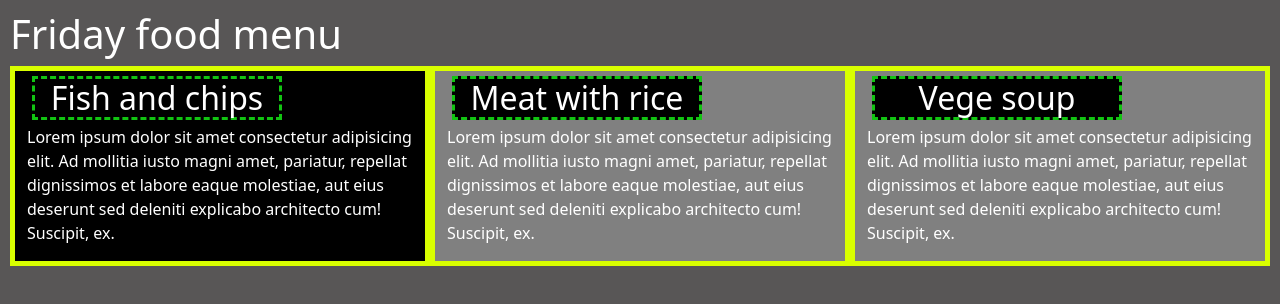
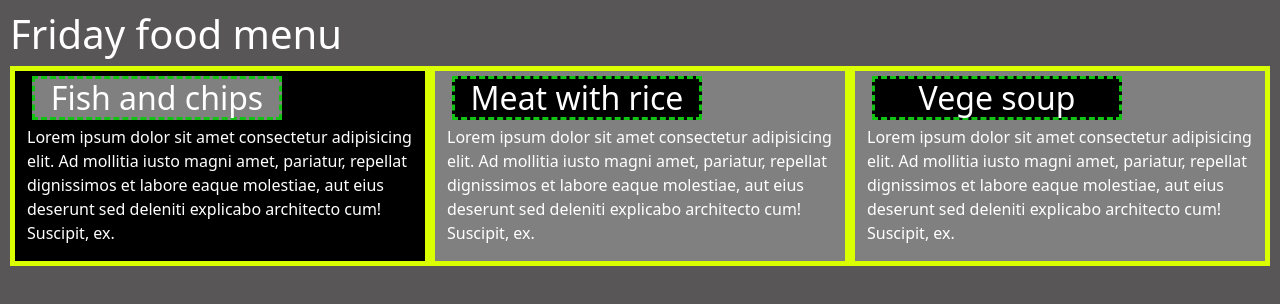
Before and after one commit to KarlaSz/training-webdev, a website: page bootstrap/food-menu.html in a window 1280 px wide. In both pictures the pointer is over the element "Fish and chips". Drawn offline with Linux system fonts and the light colour scheme.

Commit message:
ccs save

```diff
--- a/bootstrap/css/food-style.css
+++ b/bootstrap/css/food-style.css
@@ -23,3 +23,7 @@ body {
     background-color: black;
     margin: 5px;
 }
+
+.title:hover {
+    background-color: gray;
+}
```
